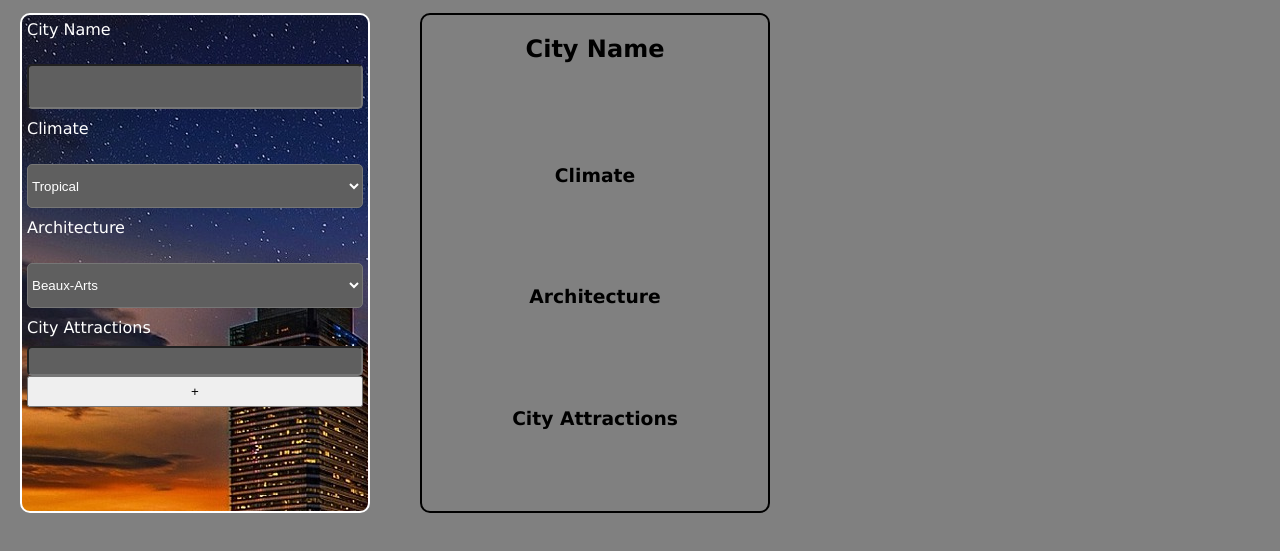
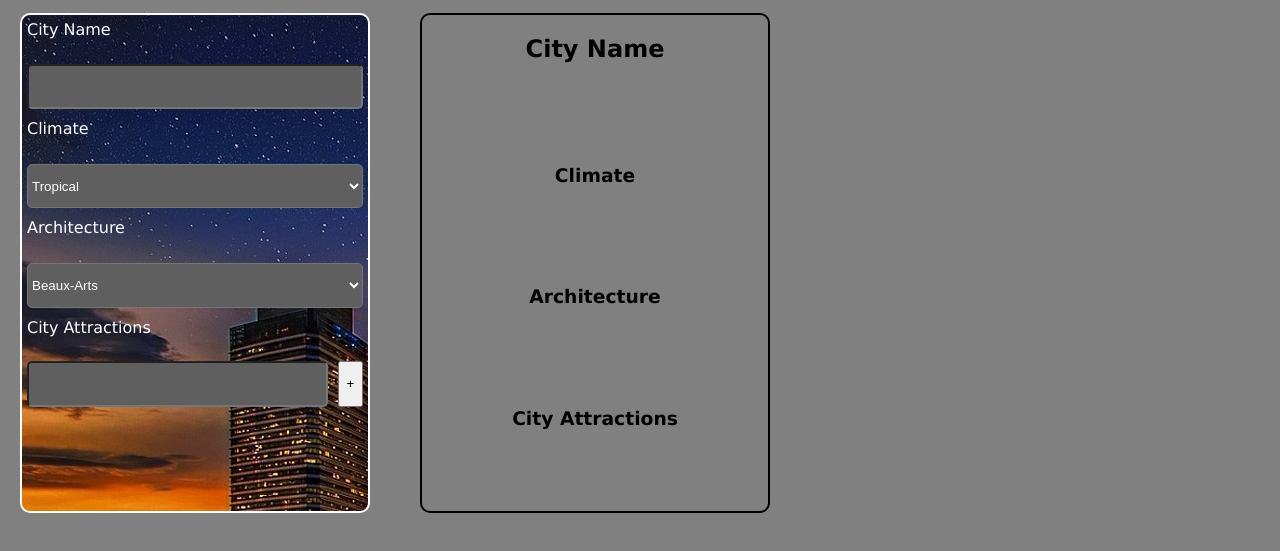
Before and after one commit to Czarapata-Hunter/city-builder, a plain HTML site: page index.html in a window 1280 px wide. Shown: the part 87-638 px from the top of the page. Drawn offline with Linux system fonts and the light colour scheme.

Commit message:
Added HTML to separate City Attractions, Adding wireframe, added further CSS styling

```diff
--- a/index.html
+++ b/index.html
@@ -56,8 +56,10 @@
                 </label>
                 <label>
                     City Attractions
-                    <input type="text" />
-                    <button id="button">+</button>
+                    <div id="city-attraction-input">
+                        <input type="text" />
+                        <button id="button">+</button>
+                    </div>
                 </label>
             </section>
             <section id="output-section">
--- a/styles/global.css
+++ b/styles/global.css
@@ -106,6 +106,12 @@ label {
     padding: 5px;
 }
 
+#city-attraction-input {
+    display: grid;
+    grid-template-columns: auto 25px;
+    gap: 10px;
+}
+
 #output-section {
     text-align: center;
     border: 2px;
```
Also changed, not shown: assets/wireframe.png (added).
